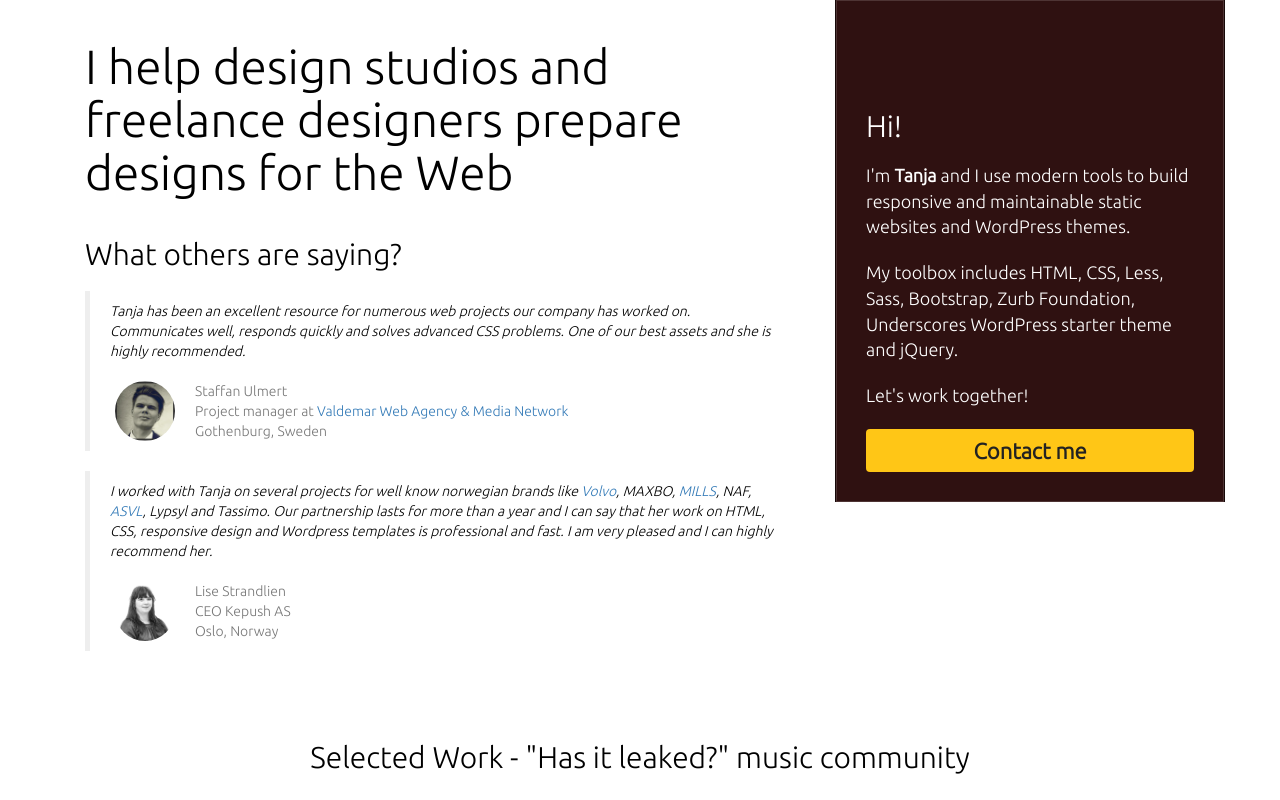
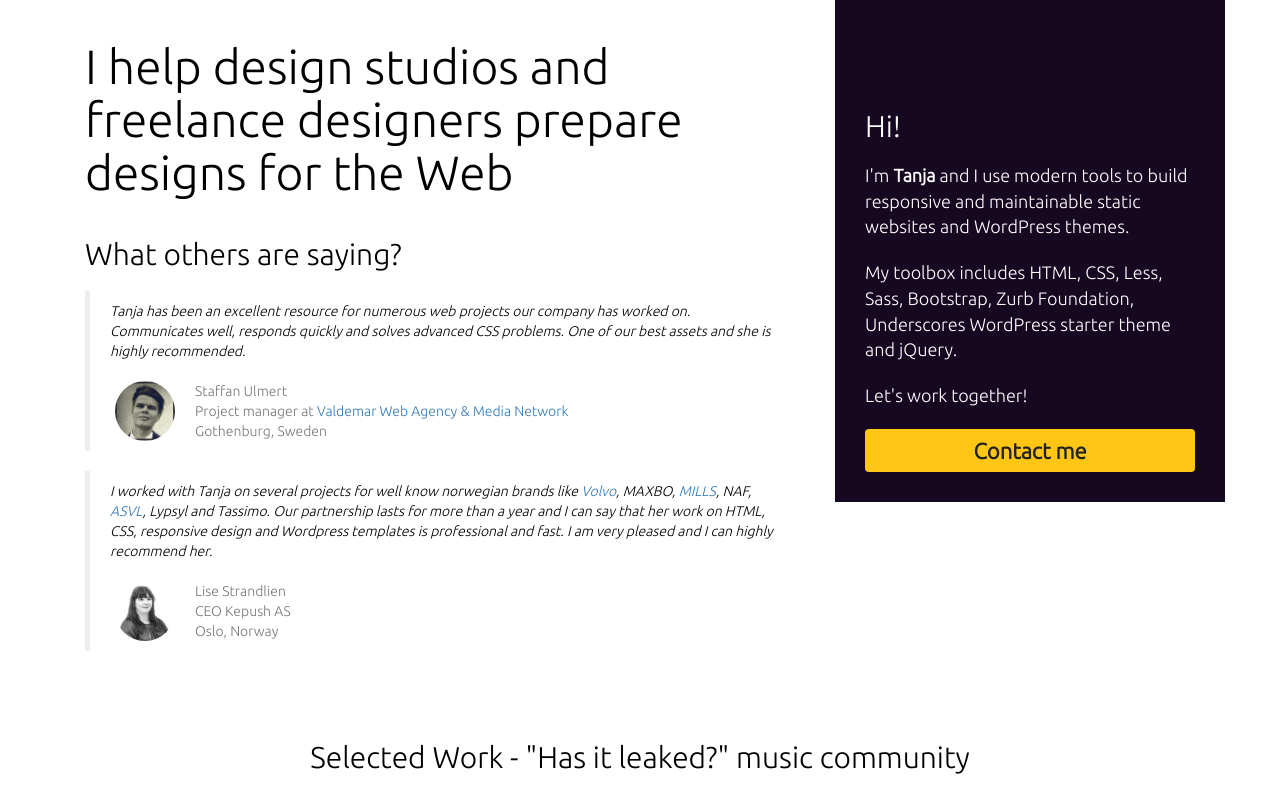
Before and after one commit to TanjaSS/tanjass.github.io, a plain HTML site: page index.html in a window 1280 px wide. Shown: the top 800 px of the page. Drawn offline with nearby package versions, Linux system fonts and the light colour scheme.

Commit message:
Change sidebar color

```diff
--- a/css/style.css
+++ b/css/style.css
@@ -25,12 +25,7 @@ p {
 .sidebar {
   padding: 70px 30px 30px 30px;
   color: #fff;
-  background-color: #2F1111;
-  /*background: url("../images/bg.jpg") no-repeat;
-  background-size: 100% 100%; */
-  box-shadow: 0px 0px 0px 1px rgba(255, 255, 255, 0.15) inset;
-  border-left: 1px solid rgba(0, 0, 0, 0.5);
-  border-right: 1px solid rgba(0, 0, 0, 0.5);
+  background-color: #160821;
 }
 .content {
   padding: 30px;
```
